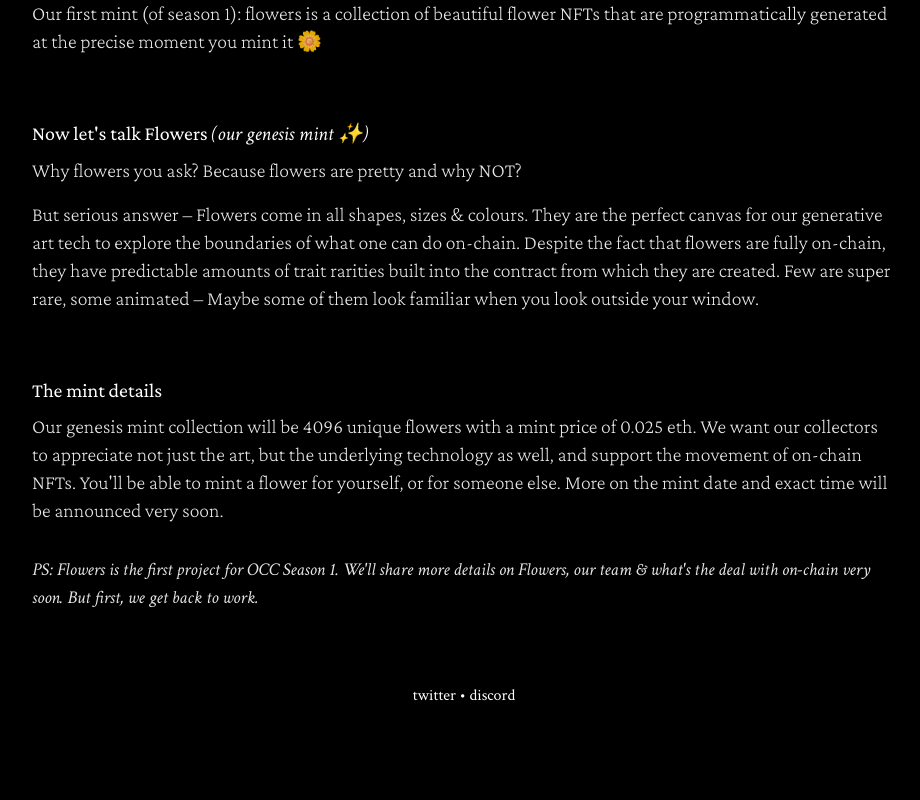
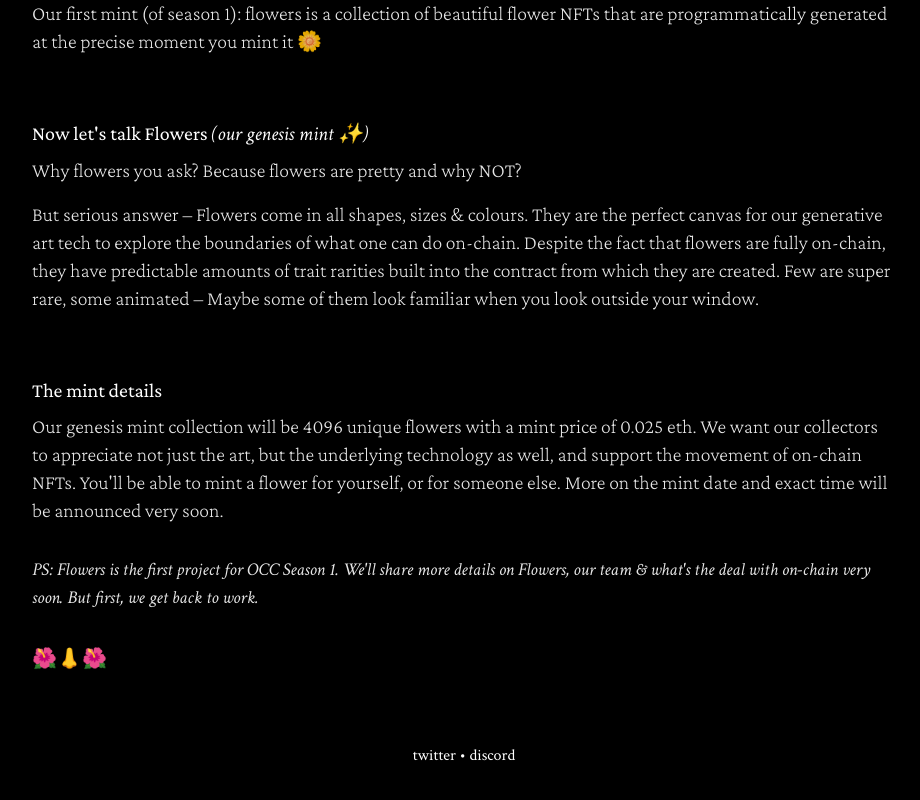
Before and after one commit to onchaincollective/website, a Next.js app: page /flowers in a window 1280 px wide. Shown: the part 1007-1807 px from the top of the page, without its empty margins (176-1096 px from the left). Before the commit the page ends 1779 px from the top, so only its background shows below. Built offline with nearby package versions, Linux system fonts and the light colour scheme.

Commit message:
Added important emojis

```diff
--- a/pages/flowers.js
+++ b/pages/flowers.js
@@ -114,6 +114,7 @@ export default function Home() {
                 PS: Flowers is the first project for OCC Season 1.
                 We'll share more details on Flowers, our team &amp; what's the deal with on-chain very soon. But first, we get back to work.
             </em>
+            <p className="mt-8">🌺👃🌺</p>
         </div>
         <div className="flex align-center flex-col max-w-2xl mx-auto text-center mt-10 mb-12 p-4">
             <div className="text-md ">
```
